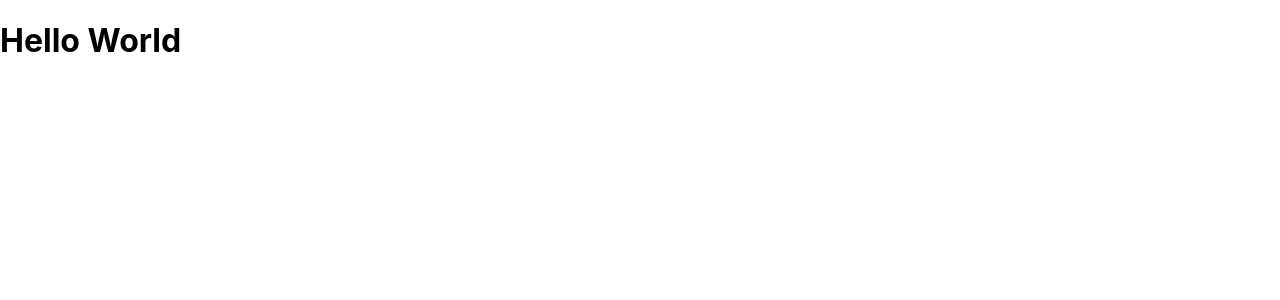
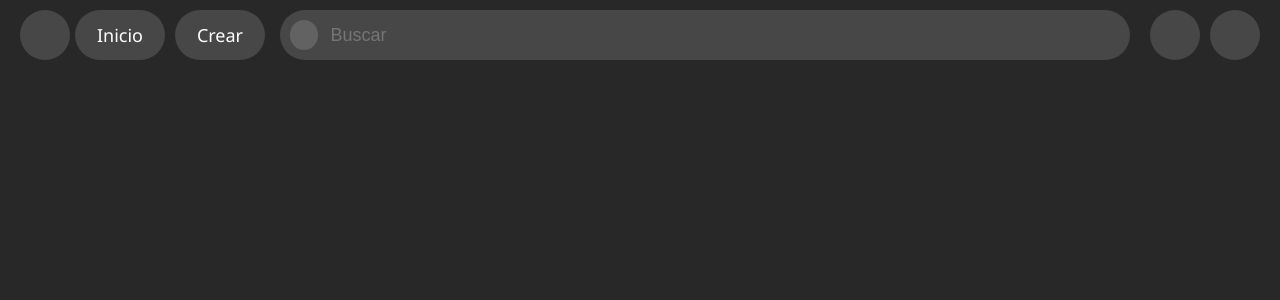
Before and after one commit to sofiyin/WhatsApp-Sticker-Store, a React (Create React App) app in the folder wss-react/: page / in a window 1280 px wide. Shown: the top 300 px of the page. Built offline with nearby package versions, Linux system fonts and the light colour scheme.

Commit message:
NavBar finish

```diff
--- a/wss-react/public/index.html
+++ b/wss-react/public/index.html
@@ -2,32 +2,15 @@
 <html lang="en">
   <head>
     <meta charset="utf-8" />
-    <link rel="icon" href="%PUBLIC_URL%/favicon.ico" />
     <meta name="viewport" content="width=device-width, initial-scale=1" />
     <meta name="theme-color" content="#000000" />
     <meta
       name="description"
       content="Web site created using create-react-app"
     />
-    <link rel="apple-touch-icon" href="%PUBLIC_URL%/logo192.png" />
-    <!--
-      manifest.json provides metadata used when your web app is installed on a
-      user's mobile device or desktop. See https://developers.google.com/web/fundamentals/web-app-manifest/
-    -->
-    <link rel="manifest" href="%PUBLIC_URL%/manifest.json" />
-    <!--
-      Notice the use of %PUBLIC_URL% in the tags above.
-      It will be replaced with the URL of the `public` folder during the build.
-      Only files inside the `public` folder can be referenced from the HTML.
-
-      Unlike "/favicon.ico" or "favicon.ico", "%PUBLIC_URL%/favicon.ico" will
-      work correctly both with client-side routing and a non-root public URL.
-      Learn how to configure a non-root public URL by running `npm run build`.
-    -->
     <title>React App</title>
   </head>
   <body>
-    <noscript>You need to enable JavaScript to run this app.</noscript>
     <div id="root"></div>
     <!--
       This HTML file is a template.
--- a/wss-react/src/App.js
+++ b/wss-react/src/App.js
@@ -1,10 +1,11 @@
+import { NavBar } from './components/NavBar';
 import './css/App.css';
 
 function App() {
 	return (
-		<div>
-			<h1>Hello World</h1>
-		</div>
+		<>
+			<NavBar />
+		</>
 	);
 }
 
--- a/wss-react/src/components/NavBar.jsx
+++ b/wss-react/src/components/NavBar.jsx
@@ -1,7 +1,18 @@
 import React from 'react'
+import '../css/NavBar.css'
 
 export const NavBar = () => {
     return (
-        <div>NavBar</div>
+        <nav className="navbar">
+            <div className="navbar-logo"></div>
+            <div className="navbar-button">Inicio</div>
+            <div className="navbar-button">Crear</div>
+            <div className="navbar-search">
+                <div className="navbar-search__icon"></div>
+                <input type="text" className="navbar-search__input" placeholder="Buscar"/>
+            </div>
+            <div className="navbar-carrito"></div>
+            <div className="navbar-perfil"></div>
+        </nav>
     )
 }
--- a/wss-react/src/css/App.css
+++ b/wss-react/src/css/App.css
@@ -1,6 +1,19 @@
+:root {
+    --bgcolor-1: #282828;
+    --bgcolor-2: #323232;
+    --bgcolor-3: #474747;
+    --bgcolor-4: #626262;
+    --textcolor: #fff;
+    --font-size: 18px;
+}
+
+* {
+    margin: 0;
+}
+
 body {
-  margin: 0;
-  font-family: -apple-system, BlinkMacSystemFont, 'Segoe UI', 'Roboto', 'Oxygen',
-    'Ubuntu', 'Cantarell', 'Fira Sans', 'Droid Sans', 'Helvetica Neue',
-    sans-serif;
+    font-family: 'Segoe UI', 'Roboto', 'Oxygen', 'Ubuntu', 'Cantarell', 'Fira Sans', 'Droid Sans', 'Helvetica Neue', sans-serif;
+    background-color: var(--bgcolor-1);
+    color: var(--textcolor);
+    font-size: var(--font-size);
 }
--- /dev/null
+++ b/wss-react/src/css/NavBar.css
@@ -0,0 +1,81 @@
+.navbar {
+    max-width: 100vw;
+    height: 60px;
+    padding: 5px 20px;
+    display: flex;
+    justify-content: center;
+    align-items: center;
+}
+
+.navbar-logo {
+    width: 50px;
+    height: 50px;
+    background-color: var(--bgcolor-3);
+    border-radius: 50%;
+}
+
+.navbar-button {
+    background-color: var(--bgcolor-3);
+    width: 70px;
+    height: 30px;
+    padding: 10px;
+    margin: 0 5px;
+    border-radius: 30px;
+    text-align: center;
+    line-height: 30px;
+}
+
+.navbar-search {
+    background-color: var(--bgcolor-3);
+    width: 65%;
+    height: 50px;
+    padding: 0 10px;
+    margin: 0 10px;
+    border-radius: 30px;
+    display: flex;
+    align-items: center;
+}
+
+.navbar-search__icon {
+    width: 30px;
+    height: 30px;
+    background-color: var(--bgcolor-4);
+    border-radius: 50%;
+    margin-right: 10px;
+}
+
+.navbar-search__input {
+    width: 100%;
+    height: 100%;
+    background-color: transparent;
+    border: none;
+    outline: none;
+    color: var(--textcolor);
+    font-size: 18px;
+}
+
+.navbar-carrito {
+    width: 50px;
+    height: 50px;
+    background-color: var(--bgcolor-3);
+    border-radius: 50%;
+    margin: 0 10px;
+}
+
+.navbar-perfil {
+    width: 50px;
+    height: 50px;
+    background-color: var(--bgcolor-3);
+    border-radius: 50%;
+}
+
+@media (max-width: 1400px) {
+    .navbar-search {
+        width: auto;
+        flex-grow: 1;
+    }
+
+    .navbar-search__input {
+        width: 100%;
+    }
+}
```
